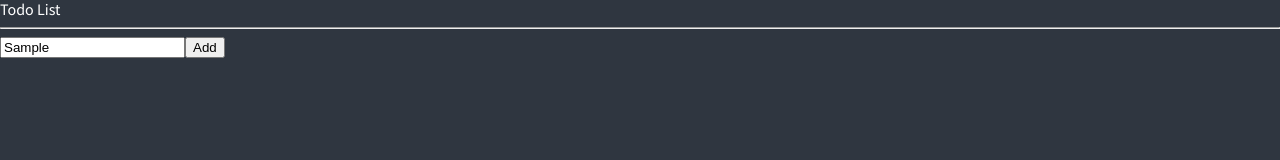
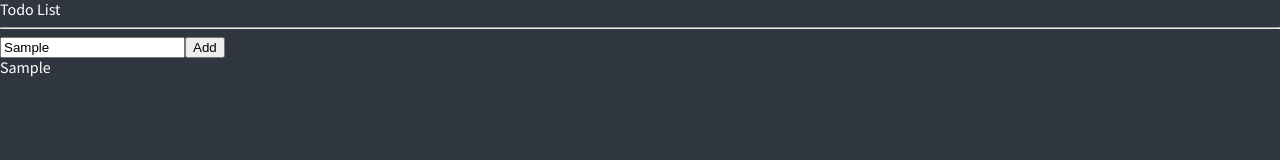
Before and after one commit to seung-gumon/react-master-class, a React (Create React App) app: page /todo-list in a window 1280 px wide. Both pictures are taken after typing "Sample" into the empty fields and a click on the button "Add". Shown: the top 160 px of the page. Built offline with nearby package versions, Linux system fonts and the light colour scheme.

Commit message:
write todo Listing

```diff
--- a/src/TodoList.tsx
+++ b/src/TodoList.tsx
@@ -1,16 +1,39 @@
 import React, { useState } from "react";
 import { useForm } from "react-hook-form";
+import {
+  atom,
+  useRecoilState,
+  useRecoilValue,
+  useSetRecoilState,
+} from "recoil";
 
 interface IForm {
   todo: string;
 }
 
+interface ITodo {
+  text: string;
+  category: "DONE" | "DOING" | "TODO";
+  id: number;
+}
+
+const todoState = atom<ITodo[]>({
+  key: "todo",
+  default: [],
+});
+
 const TodoList = () => {
+  const [todos, setTodos] = useRecoilState(todoState);
   const { register, watch, handleSubmit } = useForm();
 
   const handleValid = (data: IForm) => {
-    console.log("add to do", data.todo);
+    setTodos((oldTodos) => [
+      { id: Date.now(), text: data.todo, category: "TODO" },
+      ...oldTodos,
+    ]);
   };
+
+  console.log(todos);
 
   return (
     <div>
@@ -24,7 +47,9 @@ const TodoList = () => {
         <button>Add</button>
       </form>
       <ul>
-        <li></li>
+        {todos.map((todo: ITodo) => (
+          <li key={todo.id}>{todo.text}</li>
+        ))}
       </ul>
     </div>
   );
```
